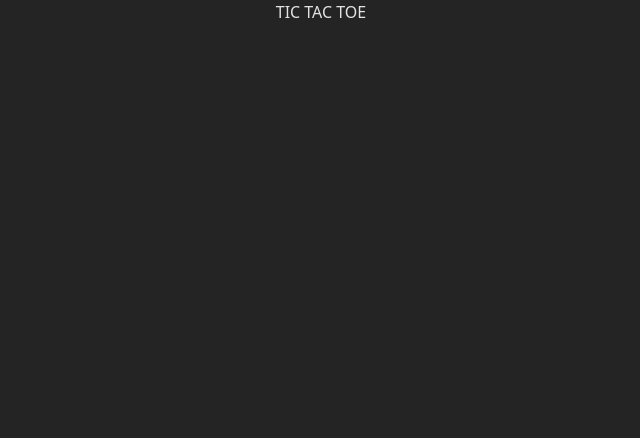
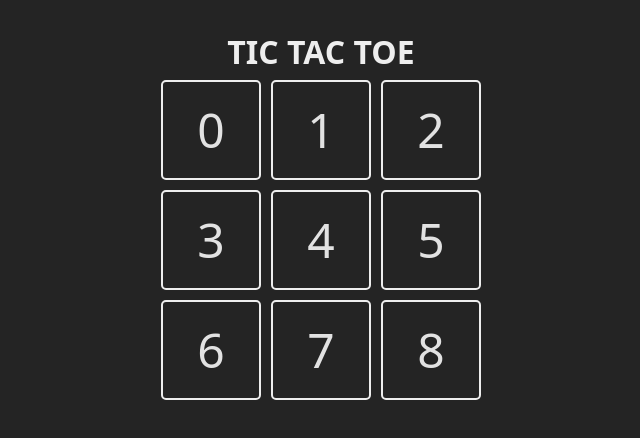
Before and after one commit to ditgrau/jgp-fsd-AprendiendoReact, a React (Vite) app in the folder 2023/project/01-tikTakToe/01-tikTakToe/: page / in a window 1280 px wide. Shown: the top 438 px of the page, without its empty margins (319-959 px from the left). Built offline with nearby package versions, Linux system fonts and the light colour scheme.

Commit message:
Tablero ya formado

```diff
--- a/2023/project/01-tikTakToe/01-tikTakToe/src/App.jsx
+++ b/2023/project/01-tikTakToe/01-tikTakToe/src/App.jsx
@@ -1,12 +1,34 @@
+const TURNS = {
+  X: 'X',
+  O: 'O'
+}
 
+const board = Array(9).fill(null)
+
+const Square = ({children, updateBoard, index}) => {
+  return(
+    <div className='square'>
+      {children}
+    </div>
+  )
+}
 
 function App() {
-
-
   return (
-    <>
-      TIC TAC TOE
-    </>
+    <main className='board'>
+      <h1>TIC TAC TOE</h1>
+      <section className='game'>{
+        board.map((_, index) => {
+          return (
+            <Square
+            key={index}
+            index={index}>
+                {index}
+            </Square>
+          )
+        })
+      }</section>
+    </main>
   )
 }
 
```
